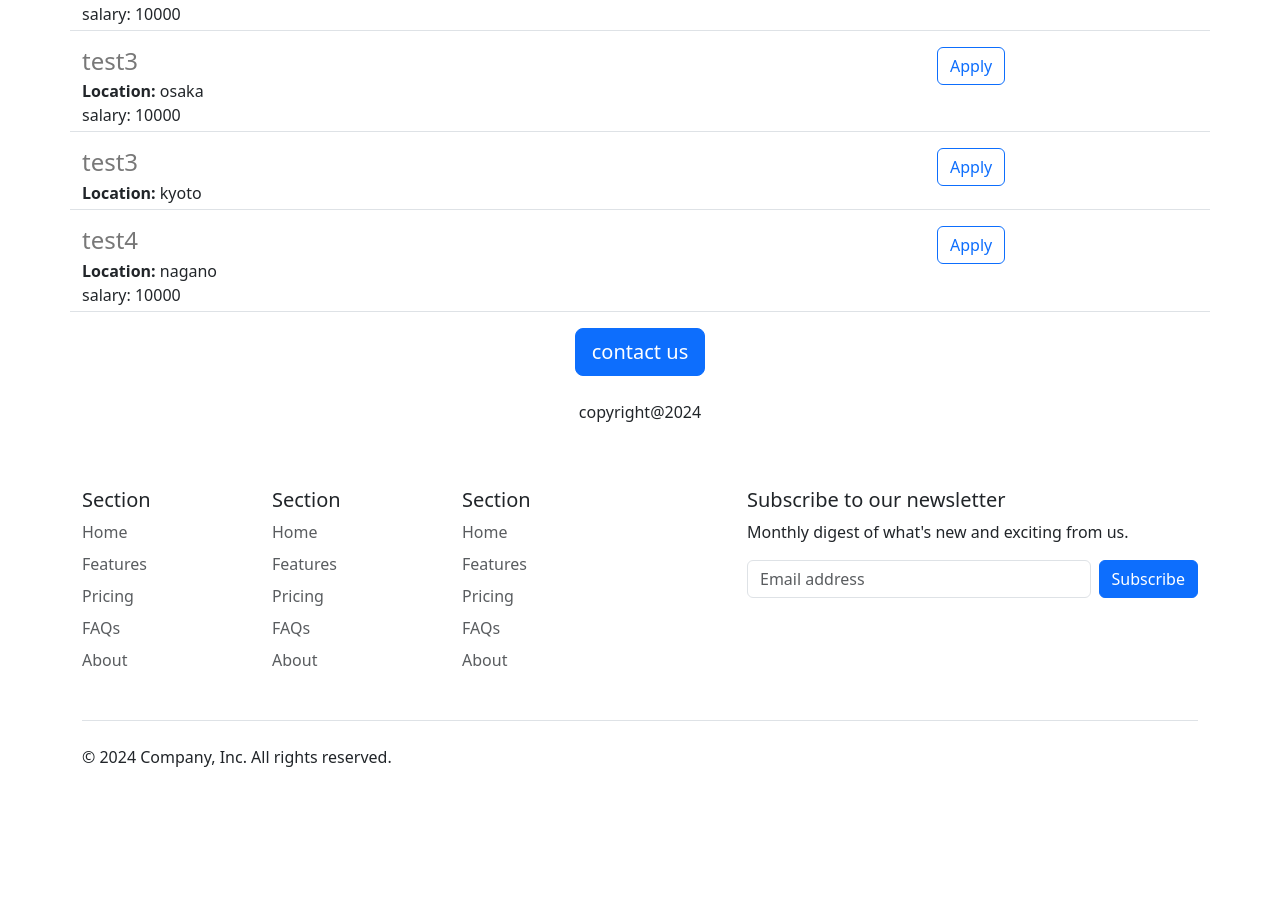
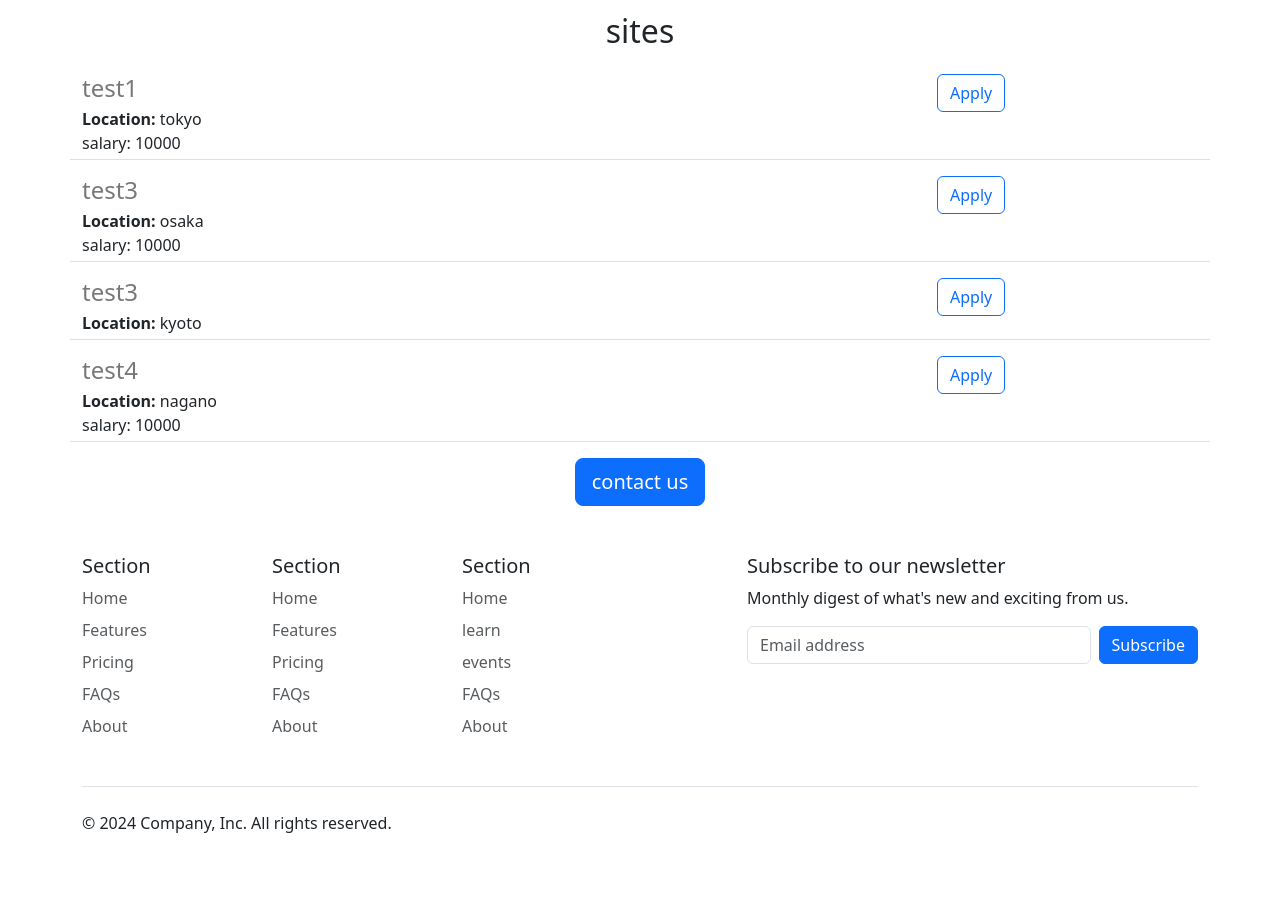
Before and after one commit to sam1raj/website_test1, a Flask app: page / in a window 1280 px wide. Shown: the part 724-1638 px from the top of the page. Before the commit the page ends 1491 px from the top, so only its background shows below. Run offline with Flask 3, Linux system fonts and the light colour scheme.

Commit message:
improvements

```diff
--- a/templates/footer.html
+++ b/templates/footer.html
@@ -28,8 +28,8 @@
         <h5>Section</h5>
         <ul class="nav flex-column">
           <li class="nav-item mb-2"><a href="#" class="nav-link p-0 text-body-secondary">Home</a></li>
-          <li class="nav-item mb-2"><a href="#" class="nav-link p-0 text-body-secondary">Features</a></li>
-          <li class="nav-item mb-2"><a href="#" class="nav-link p-0 text-body-secondary">Pricing</a></li>
+          <li class="nav-item mb-2"><a href="#" class="nav-link p-0 text-body-secondary">learn</a></li>
+          <li class="nav-item mb-2"><a href="#" class="nav-link p-0 text-body-secondary">events</a></li>
           <li class="nav-item mb-2"><a href="#" class="nav-link p-0 text-body-secondary">FAQs</a></li>
           <li class="nav-item mb-2"><a href="#" class="nav-link p-0 text-body-secondary">About</a></li>
         </ul>
--- a/templates/home.html
+++ b/templates/home.html
@@ -17,13 +17,20 @@
   </head>
   <body>
     {% include 'nav.html'%}
+    <img class="img-fluid" id="banner" src="https://3dfba8f9-907a-4876-9406-ada23bd1e00a-00-g4igzihxehid.pike.replit.dev//static/banner.jpg" >
    <div class="container">
     <h1 class="text-center mt-2 mb-4">{{company_name}}</h1>
-     <img class="img-fluid" id="banner" src="https://3dfba8f9-907a-4876-9406-ada23bd1e00a-00-g4igzihxehid.pike.replit.dev//static/banner.jpg" >
-    <h2 class="text-center mt-2 mb-4">about test site</h2>
+
+<div class="row" style="margin-bottom:16px;">
+     <div class="col-md-6">
     <p class="lead">
       Lorem ipsum dolor sit amet, consectetur adipiscing elit, sed do eiusmod tempor incididunt ut labore et dolore magna aliqua. Ut enim ad minim veniam, quis nostrud exercitation ullamco laboris nisi ut aliquip ex ea commodo consequat. Duis aute irure dolor in reprehenderit in voluptate velit esse cillum dolore eu fugiat nulla pariatur. Excepteur sint occaecat cupidatat non proident, sunt in culpa qui officia deserunt mollit anim id est laborum.
     </p>
+            </div>
+     <div class="d-none d-md-block col-md-6">
+       <img src="/static/people.jpg" style="height:320px; border-radius:4px;">
+     </div>
+</div>
     <h2 class="text-center mt-2 mb-4">sites</h2>
     <p>
       <div>
@@ -34,7 +41,7 @@
     </p>
      <div class="text-center">
     <button class="btn btn-primary btn-lg">contact us</button>
-       <p class="mt-4">copyright@2024</p>
+
      </div>
    </div>
     {%include 'footer.html'%}
--- a/templates/jobitem.html
+++ b/templates/jobitem.html
@@ -12,6 +12,6 @@
   {% endif %}
 </div>
   <div class="col-3">
-  <button type="button" class="btn btn-outline-primary">Apply</button>
+  <a href="mailto:01031417@kuronekoyamato.co.jp?subject=Application%20for%20{{job['title']}}&body=my%20name%3A%20%3Cname%20heer%3E%0D%0Amy%20resume%20link%3A%20%3C%3E%0D%0Amy%20kink%3C%3E" type="button" class="btn btn-outline-primary">Apply</a>
   </div>
 </div>
```
Also changed, not shown: 1 other file.
